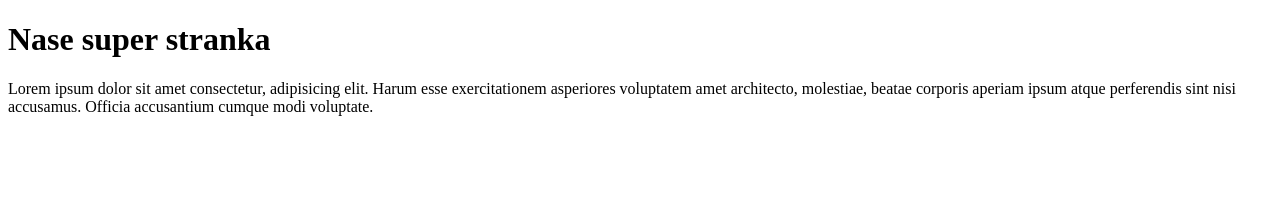
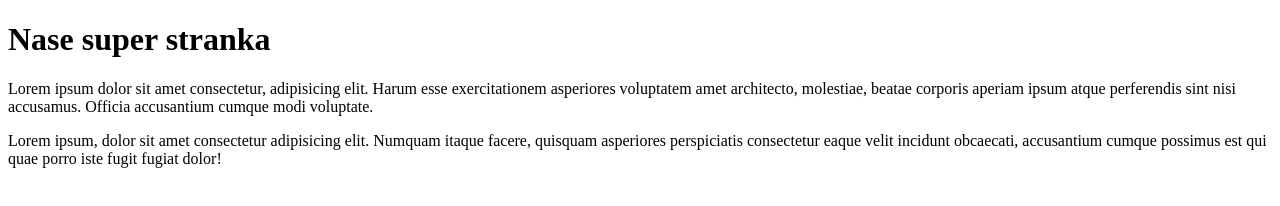
Before and after one commit to petr-1980/git-minikurz, a plain HTML site: page index.html in a window 1280 px wide. Drawn offline with Linux system fonts and the light colour scheme.

Commit message:
zmena navod

```diff
--- a/index.html
+++ b/index.html
@@ -9,5 +9,6 @@
     <h1>Nase super stranka</h1>
 
     <p>Lorem ipsum dolor sit amet consectetur, adipisicing elit. Harum esse exercitationem asperiores voluptatem amet architecto, molestiae, beatae corporis aperiam ipsum atque perferendis sint nisi accusamus. Officia accusantium cumque modi voluptate.</p>
+    <p>Lorem ipsum, dolor sit amet consectetur adipisicing elit. Numquam itaque facere, quisquam asperiores perspiciatis consectetur eaque velit incidunt obcaecati, accusantium cumque possimus est qui quae porro iste fugit fugiat dolor!</p>
 </body>
 </html>
```
